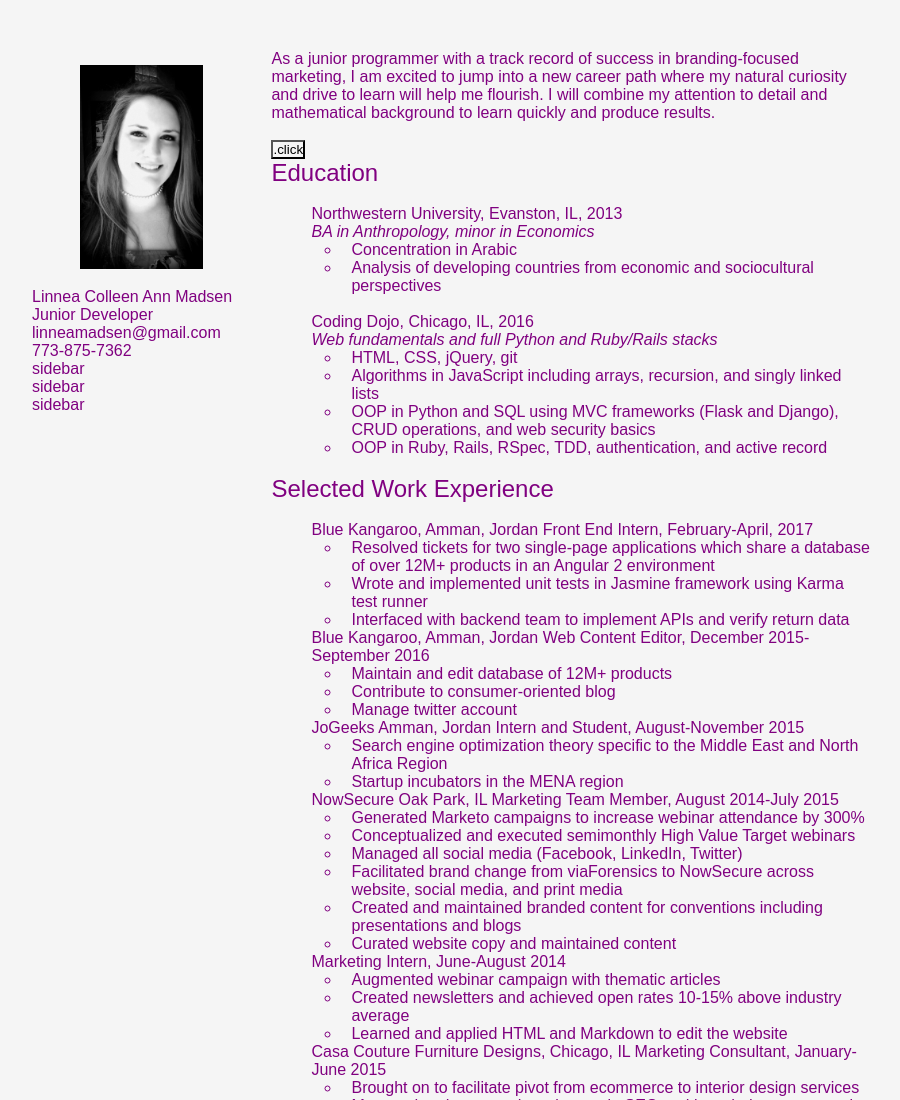
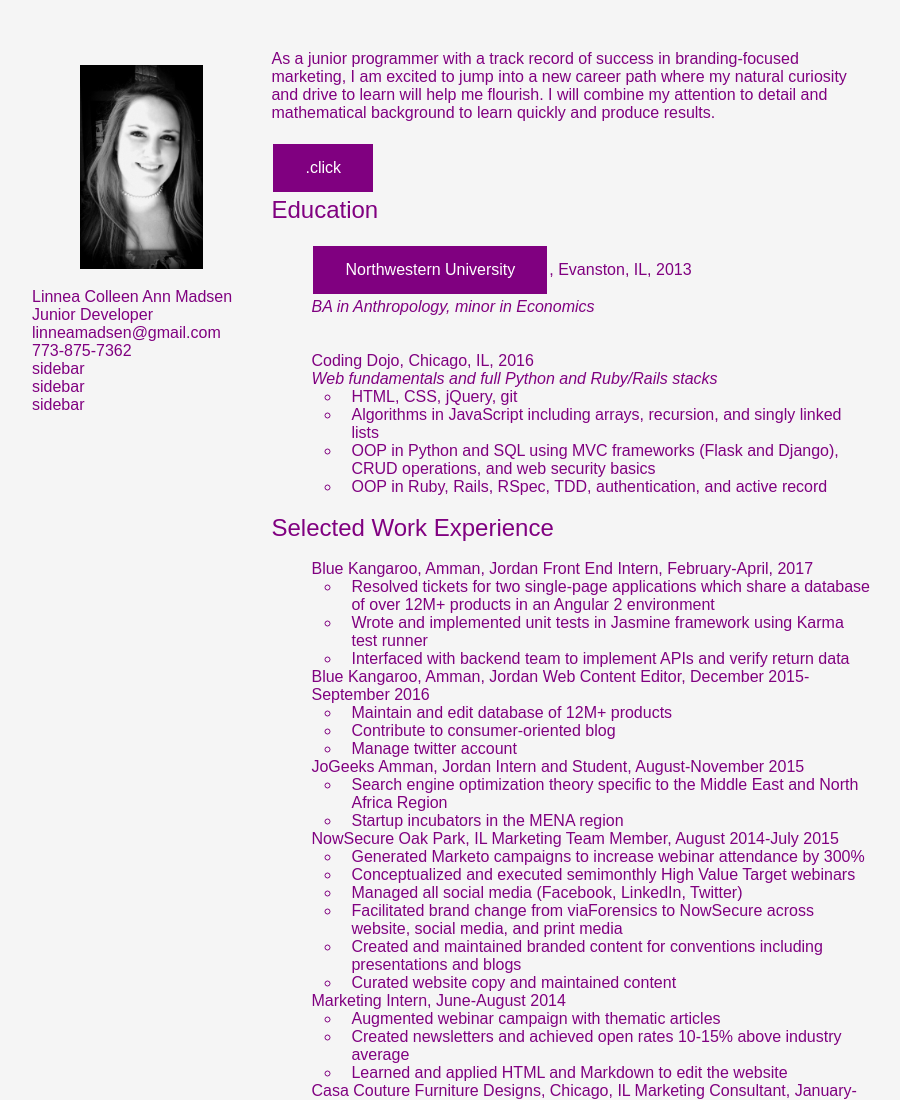
Before and after one commit to linneamadsen/linneamadsen.github.io, a plain HTML site: page index.html in a window 1280 px wide. Shown: the top 1100 px of the page, without its empty margins (18-918 px from the left). Drawn offline with nearby package versions, Linux system fonts and the light colour scheme.

Commit message:
hide jquery

```diff
--- a/index.html
+++ b/index.html
@@ -6,12 +6,20 @@
         <link rel="stylesheet" type="text/css" href="mystyle.css">
         <script src= 'https://ajax.googleapis.com/ajax/libs/jquery/1.11.1/jquery.min.js'>
         </script>
-        <script type="text/javascript">
+        <!-- <script type="text/javascript">
             $(document).ready(function(){
                 // .click
                 $('#click-button').click(function(){
                     alert('It worked!');
                 })
+                $( "#show-button" ).click(function() {
+                      $( "#ice-cream" ).toggle("fast", function() {
+                      });
+                    });
+                    //.hide
+                    $( "#hide-button" ).click(function() {
+                      $( "#ice-cream" ).toggle( "fast" );
+                    });
                 // // .addClass
                 // $("#addclass-button").click(function(){
                 //     $("#addclass-button-text").addClass("addclass")
@@ -102,7 +110,7 @@
                 //
                 // });
             });
-       </script>
+       </script> -->
     </head>
     <body id="maincontainer">
         <div id="sidebar">
@@ -127,12 +135,24 @@
                 <br>
                 <ul class="firstorder">
                     <li>
-                        <p><strong>Northwestern University</strong>, Evanston, IL, 2013</p>
+                        <p><strong><button id="show-button">Northwestern University</button></strong>, Evanston, IL, 2013</p>
                         <p><em>BA in Anthropology, minor in Economics</em></p>
-                        <ul>
-                            <li>Concentration in Arabic</li>
-                            <li>Analysis of developing countries from economic and sociocultural perspectives</li>
-                        </ul>
+
+<br>
+
+
+
+            <div id="ice-cream" style="display: none">
+                <ul>
+                    <li>Concentration in Arabic</li>
+                    <li>Analysis of developing countries from economic and sociocultural perspectives</li>
+                </ul>
+                <button id="hide-button">Less
+                </button>
+             </div>
+
+
+
                     </li>
                     &nbsp;
                     <li>
--- a/mystyle.css
+++ b/mystyle.css
@@ -47,3 +47,17 @@ li {
     padding-left: 10px;
     margin-left: 30px;
 }
+
+button {
+    background-color: purple;
+    border: none;
+    color: white;
+    padding: 15px 32px;
+    text-align: center;
+    text-decoration: none;
+    display: inline-block;
+    font-size: 16px;
+    margin: 4px 2px;
+    cursor: pointer;
+    font-family: "Arial";
+}
```
